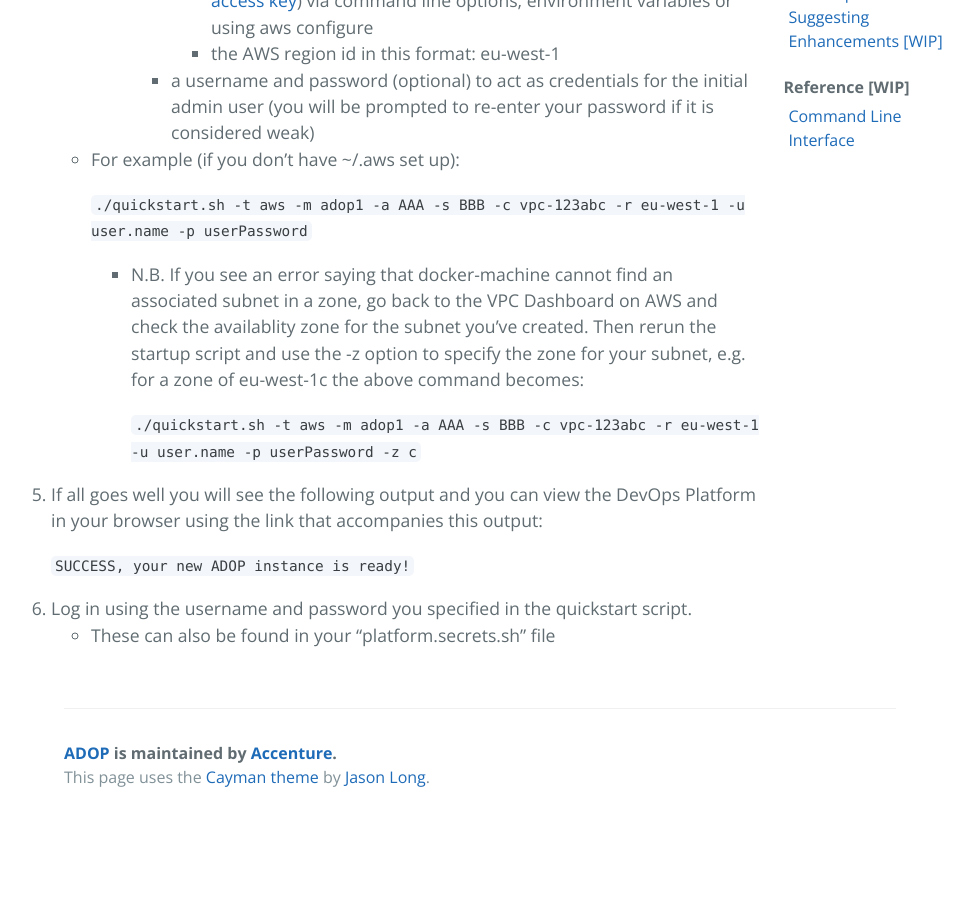
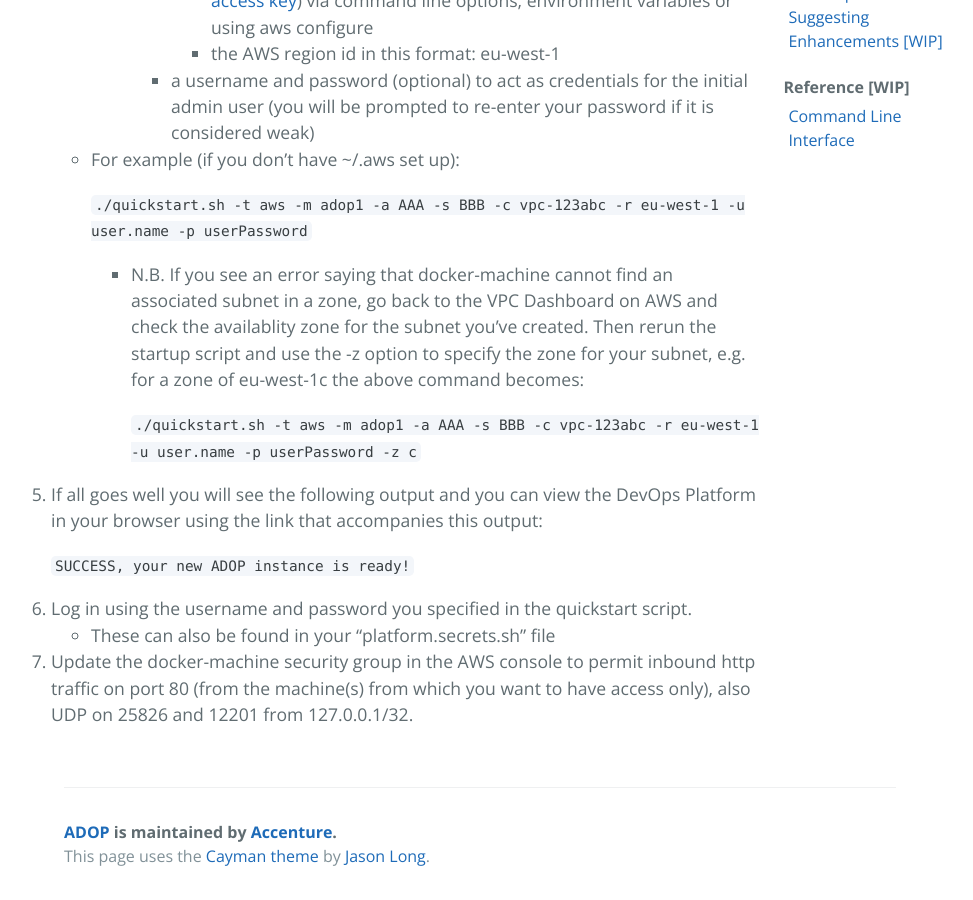
Before and after one commit to Accenture/adop-docker-compose, a Jekyll site: the page built from site/_docs/quickstart.md, in a window 1280 px wide and 900 px high, scrolled down 1191 px. Shown: the whole window, without its empty margins (160-1133 px from the left). Built offline with Jekyll 4.4.1, drawn with Linux system fonts in a browser that asks for light colours; before the commit the page ends 2012 px from its top, so only the background shows below that.

Commit message:
Added the goodness from this README.md change: PR 106
Change applied from:
https://github.com/Accenture/adop-docker-compose/pull/106

```diff
--- a/site/_docs/quickstart.md
+++ b/site/_docs/quickstart.md
@@ -52,3 +52,5 @@
 
 1. Log in using the username and password you specified in the quickstart script.
     - These can also be found in your "platform.secrets.sh" file
+
+1. Update the docker-machine security group in the AWS console to permit inbound http traffic on port 80 (from the machine(s) from which you want to have access only), also UDP on 25826 and 12201 from 127.0.0.1/32.
```
